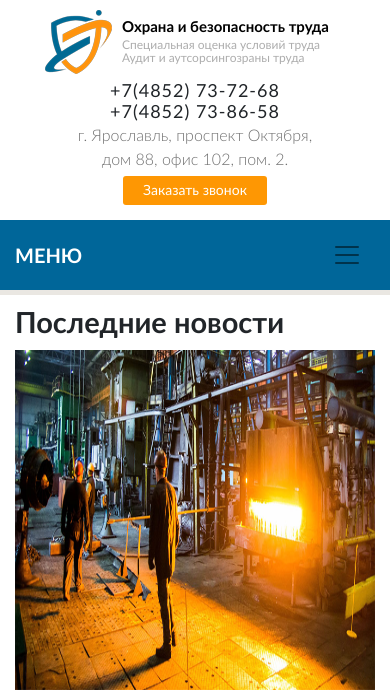
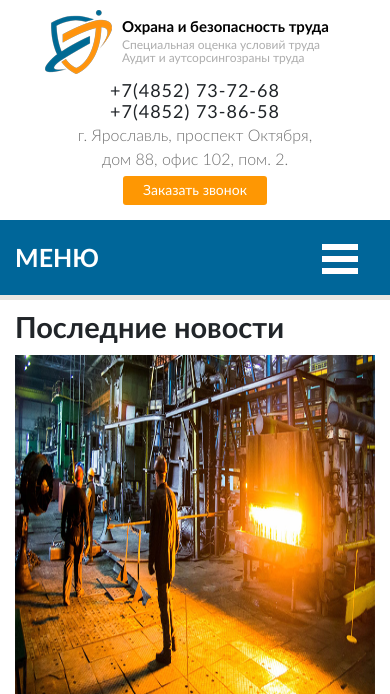
Before and after one commit to DmitriySkor/COOT, a PHP site: page /index.php in a window 390 px wide. Shown: the top 694 px of the page. Run offline with PHP 8.4, Linux system fonts and the light colour scheme; some libraries are stand-ins or nearby versions.

Commit message:
added animated menu button

```diff
--- a/css/media.css
+++ b/css/media.css
@@ -844,6 +844,15 @@
     .navbar-nav .nav-item:first-child{
         margin-top: 15px;
     }
+
+    .menu_ingredient_right_border {
+        background-image: none;
+
+    }
+
+    .our_clients_cover {
+        justify-content: center;
+    }
 }
 
 @media (min-width:0px) and (max-width: 1199px){
@@ -853,7 +862,8 @@
 }
 
 @media (min-width:992px) and (max-width: 5920px){
-    .navbar-brand{
+    .navbar-brand-1,
+    .cmn-toggle-switch{
         display: none;
     }
 }
--- a/css/vstyle.css
+++ b/css/vstyle.css
@@ -425,38 +425,135 @@ a.menu_ingredient:hover{
    border-color: transparent;
 }
 
-.navbar-light .navbar-brand {
+.navbar-light .navbar-brand-1 {
     color: white;
     text-transform: uppercase;
-    font-weight: 700;
+    font-size: 25px;
+    font-weight: 600;
 }
 
-.navbar-light .navbar-brand:hover {
+.navbar-light .navbar-brand-1:hover {
     color: white;
+    text-decoration: none;
 }
 
-.close {
+.cmn-toggle-switch {
+    display: block;
+    position: relative;
+    overflow: hidden;
+    margin: 0;
+    padding: 0;
+    width: 65px;
+    height: 45px;
+    font-size: 0;
+    text-indent: -9999px;
+    -webkit-appearance: none;
+    -moz-appearance: none;
+    appearance: none;
+    box-shadow: none;
+    border-radius: none;
+    border: none;
+    cursor: pointer;
+    -webkit-transition: background 0.3s;
+    transition: background 0.3s;
+}
+
+.cmn-toggle-switch:focus {
+    outline: none;
+}
+
+.cmn-toggle-switch span {
+    display: block;
     position: absolute;
-    right: 32px;
-    top: 32px;
-    width: 32px;
-    height: 32px;
-    opacity: 0.3;
+    top: 21px;
+    left: 18px;
+    right: 18px;
+    height: 6px;
+    background: white;
+    margin-left: -6px;
 }
-.close:hover {
-    opacity: 1;
+
+.cmn-toggle-switch span::before,
+.cmn-toggle-switch span::after {
+    position: absolute;
+    display: block;
+    left: 0;
+    width: 100%;
+    height: 6px;
+    background-color: #fff;
+    content: "";
 }
-.close:before, .close:after {
-    position: absolute;
-    left: 15px;
-    content: ' ';
-    height: 33px;
-    width: 2px;
-    background-color: #333;
+
+.cmn-toggle-switch span::before {
+    top: -12px;
 }
-.close:before {
+
+.cmn-toggle-switch span::after {
+    bottom: -12px;
+}
+
+.cmn-toggle-switch span{
+    width: 36px;
+}
+
+/**
+ * Style 2
+ *
+ * Hamburger to "x" (htx). Takes on a hamburger shape, bars slide
+ * down to center and transform into an "x".
+ */
+.cmn-toggle-switch__htx {
+    background-color: #006699;
+}
+
+.cmn-toggle-switch__htx span {
+    -webkit-transition: background 0 0.3s;
+    transition: background 0 0.3s;
+}
+
+.cmn-toggle-switch__htx span::before,
+.cmn-toggle-switch__htx span::after {
+    -webkit-transition-duration: 0.3s, 0.3s;
+    transition-duration: 0.3s, 0.3s;
+    -webkit-transition-delay: 0.3s, 0;
+    transition-delay: 0.3s, 0;
+}
+
+.cmn-toggle-switch__htx span::before {
+    -webkit-transition-property: top, -webkit-transform;
+    transition-property: top, transform;
+}
+
+.cmn-toggle-switch__htx span::after {
+    -webkit-transition-property: bottom, -webkit-transform;
+    transition-property: bottom, transform;
+}
+
+/* active state, i.e. menu open */
+.cmn-toggle-switch__htx.active {
+    background-color: #006699;
+}
+
+.cmn-toggle-switch__htx.active span {
+    background: none;
+}
+
+.cmn-toggle-switch__htx.active span::before {
+    top: 0;
+    -webkit-transform: rotate(45deg);
+    -ms-transform: rotate(45deg);
     transform: rotate(45deg);
 }
-.close:after {
+
+.cmn-toggle-switch__htx.active span::after {
+    bottom: 0;
+    -webkit-transform: rotate(-45deg);
+    -ms-transform: rotate(-45deg);
     transform: rotate(-45deg);
 }
+
+.cmn-toggle-switch__htx.active span::before,
+.cmn-toggle-switch__htx.active span::after {
+    -webkit-transition-delay: 0, 0.3s;
+    transition-delay: 0, 0.3s;
+}
--- a/footer.php
+++ b/footer.php
@@ -39,5 +39,6 @@
 <script src="https://maxcdn.bootstrapcdn.com/bootstrap/4.0.0-beta.2/js/bootstrap.min.js"
         integrity="sha384-alpBpkh1PFOepccYVYDB4do5UnbKysX5WZXm3XxPqe5iKTfUKjNkCk9SaVuEZflJ"
         crossorigin="anonymous"></script>
+<script src="js/main.js"></script>
 </body>
 </html>
--- a/header.php
+++ b/header.php
@@ -47,6 +47,7 @@
     </div>
 </div>
 <!-- END HEADER -->
+
 <!--<div class="menu_section">-->
 <!--    <div class="container">-->
 <!--        <div class="row">-->
@@ -65,18 +66,18 @@
 <!--    </div>-->
 <!--</div>-->
 
-
-
 <div class="menu_section">
     <div class="container">
         <div class="row">
             <div class="col-md-12">
                 <nav class="navbar navbar-expand-lg navbar-light ">
-                    <a class="navbar-brand" href="#">Меню</a>
-                    <button class="navbar-toggler" type="button" data-toggle="collapse" data-target="#navbarSupportedContent" aria-controls="navbarSupportedContent" aria-expanded="false" aria-label="Toggle navigation">
-                        <span class="navbar-toggler-icon"></span>
+                    <a class="navbar-brand-1" href="index.php">Меню</a>
+<!--                    <button class="navbar-toggler " type="button" data-toggle="collapse" data-target="#navbarSupportedContent" aria-controls="navbarSupportedContent" aria-expanded="false" aria-label="Toggle navigation">-->
+<!--                        <span class="navbar-toggler-icon"></span>-->
+<!--                    </button>-->
+                    <button class="cmn-toggle-switch cmn-toggle-switch__htx" type="button" data-toggle="collapse" data-target="#navbarSupportedContent" aria-controls="navbarSupportedContent" aria-expanded="false" aria-label="Toggle navigation">
+                        <span>toggle menu</span>
                     </button>
-
                     <div class="collapse navbar-collapse" id="navbarSupportedContent">
                         <ul class="navbar-nav mr-auto">
 
--- /dev/null
+++ b/js/main.js
@@ -0,0 +1,19 @@
+(function() {
+
+    "use strict";
+
+    var toggles = document.querySelectorAll(".cmn-toggle-switch");
+
+    for (var i = toggles.length - 1; i >= 0; i--) {
+        var toggle = toggles[i];
+        toggleHandler(toggle);
+    };
+
+    function toggleHandler(toggle) {
+        toggle.addEventListener( "click", function(e) {
+            e.preventDefault();
+            (this.classList.contains("active") === true) ? this.classList.remove("active") : this.classList.add("active");
+        });
+    }
+
+})();
```
Also changed, not shown: img/menu_right_line.png (added).
